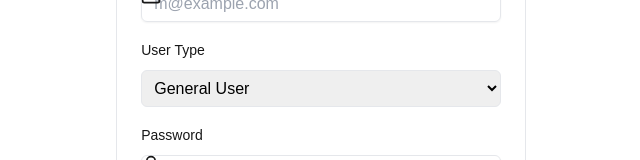
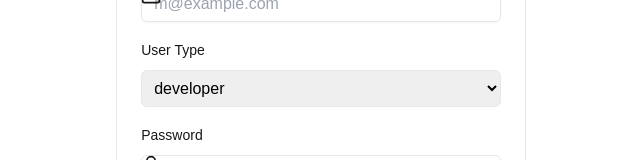
Before and after one commit to priyamaggarwal18/skillmingle, a Next.js app: page /signup in a window 1280 px wide. Both pictures are taken after a click on the tab "Sign Up". Shown: the part 370-530 px from the top of the page, without its empty margins (319-959 px from the left). Built offline with nearby package versions, Linux system fonts and the light colour scheme.

Commit message:
working login and signUp from frontend

```diff
--- a/api/index.js
+++ b/api/index.js
@@ -1,9 +1,9 @@
-const port = "http://localhost:5000/api";
+const port = "http://localhost:4000/api";
 import axios from "axios";
 
 export const login = async (email, password) => {
   try {
-    const response = await axios.post(`${port}/user/login`, {
+    const response = await axios.post(`${port}/auth/login`, {
       email,
       password,
     });
@@ -14,19 +14,18 @@ export const login = async (email, password) => {
 };
 
 export const register = async (
-  username,
+  fullName,
   email,
   password,
-  role,
-  companyName
+  role
 ) => {
   try {
-    const response = await axios.post(`${port}/user/register`, {
-      username,
+    console.log(fullName, email, password, role);
+    const response = await axios.post(`${port}/auth/register`, {
+      fullName,
       email,
       password,
-      role,
-      companyName,
+      role
     });
     return response.data;
   } catch (err) {
--- a/app/signup/page.tsx
+++ b/app/signup/page.tsx
@@ -37,14 +37,15 @@ export default function AuthPage() {
     e.preventDefault()
     const formData = new FormData(e.target as HTMLFormElement)
 
-    const username = formData.get('name')
+    const fullName = formData.get('name')
     const email = formData.get('email')
     const password = formData.get('password')
     const confirmPassword = formData.get('confirm-password')
     const companyName = formData.get('company-name')
     const role = formData.get('user-type')
 
-    const data=await register(username, email, password, role, companyName);
+    const data=await register(fullName, email, password, role);
+
     if(data.success==true){
       document.location.href='/signup';
       console.log("Register Success");
@@ -133,9 +134,10 @@ export default function AuthPage() {
                           className="block w-full border border-gray-300 text-black rounded-md p-2"
                           required
                         >
-                          <option value="generalUser">General User</option>
-                          <option value="energyProvider">Energy Provider</option>
-                          <option value="capitalProvider">Capital Owner</option>
+                          <option value="developer">developer</option>
+                          <option value="moderator">moderator</option>
+                          <option value="super-admin">super-admin</option>
+                          <option value="project-manager">project-manager</option>
                         </select>
                       </div>
                       {userType === "capitalProvider" && (
```
